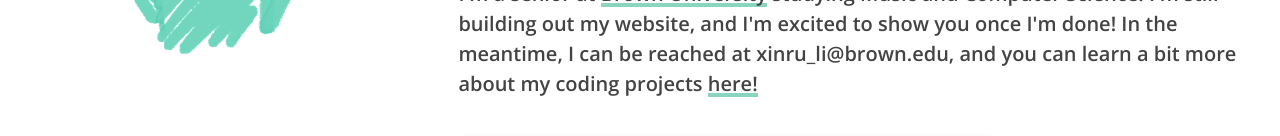
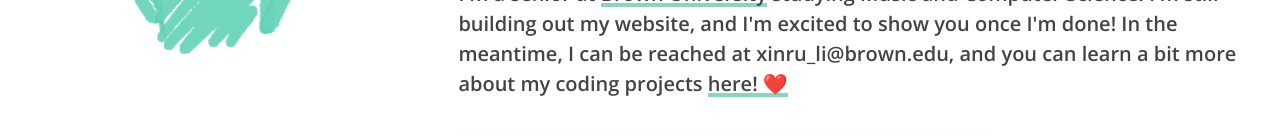
Before and after one commit to xinruviolas/xinruviolas.github.io, a React (Create React App) app: page / in a window 1280 px wide. Shown: the part 320-456 px from the top of the page. Built offline with nearby package versions, Linux system fonts and the light colour scheme.

Commit message:
experiment 2

```diff
--- a/src/pages/Portfolio.js
+++ b/src/pages/Portfolio.js
@@ -39,7 +39,7 @@ function Portfolio() {
                     I'm a senior at <a href="https://brown.edu/" target="_blank" class={"pagelink"}> Brown University</a> studying
                     Music and Computer Science. I'm still building out my website,
                     and I'm excited to show you once I'm done! In the meantime, I can
-                    be reached at xinru_li@brown.edu, and you can learn a bit more about my coding projects <a href="https://youtu.be/K6MMCBSUCvg" target="_blank" className={"pagelink"}>here!</a>
+                    be reached at xinru_li@brown.edu, and you can learn a bit more about my coding projects <a href="https://youtu.be/K6MMCBSUCvg" target="_blank" className={"pagelink"}>here! ❤️ </a>
                     {/*and you can learn a bit more about me on the <a href="/about" target="_blank" class={"pagelink"}>*/}
                     {/*About Page </a> :D*/}
                     {/*I believe in intersectional innovation, trying new things,*/}
```
